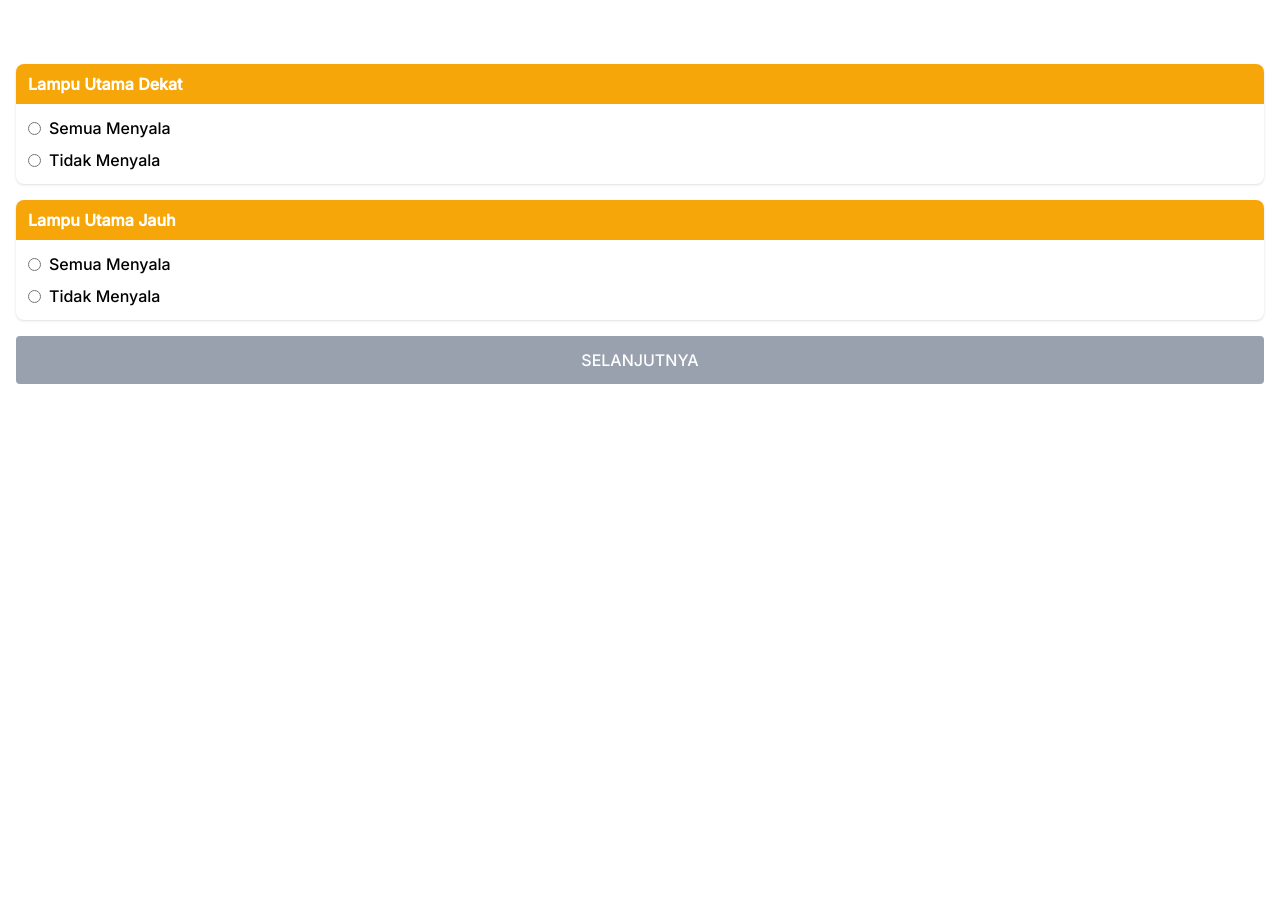
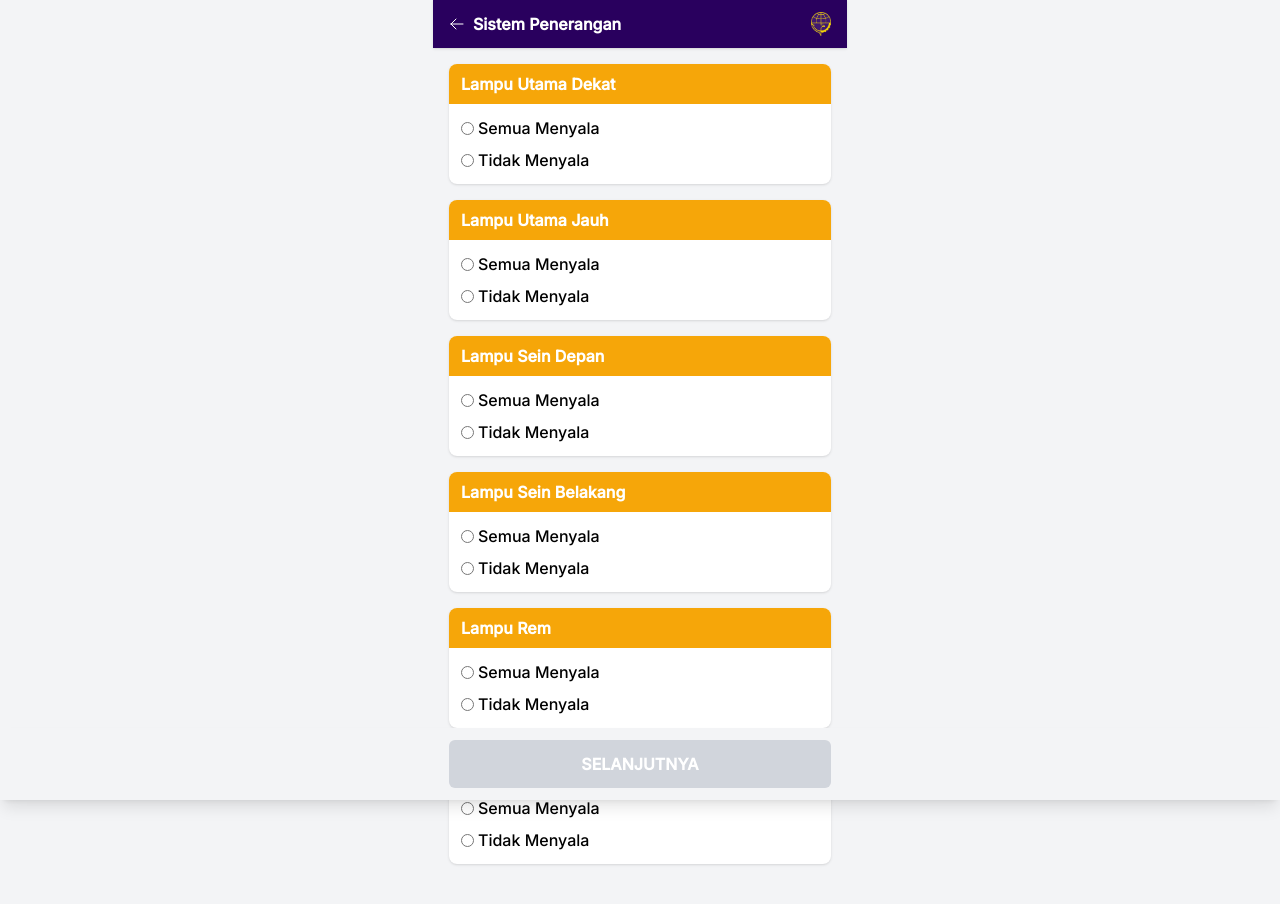
Before and after one commit to farhanangga/ramcek-nasional, a Next.js app: page /pemeriksaan/pemeriksaanTeknis/1-sistemPenerangan in a window 1280 px wide. Shown: the top 904 px of the page. Before the commit the page ends 800 px from the top, so only its background shows below. Built offline with nearby package versions, Linux system fonts and the light colour scheme.

Commit message:
FIXED USEEFFECT

```diff
--- a/src/app/pemeriksaan/pemeriksaanTeknis/1-sistemPenerangan/page.tsx
+++ b/src/app/pemeriksaan/pemeriksaanTeknis/1-sistemPenerangan/page.tsx
@@ -2,191 +2,271 @@
 import { useState, useEffect } from "react";
 import { useRouter } from "next/navigation";
 
-interface Option {
-  value: string;
-  label: string;
-  showPhoto?: boolean;
-  showVideo?: boolean;
-  showSide?: boolean; // kanan/kiri
-}
-
-interface Question {
-  id: string;
-  label: string;
-  options: Option[];
-}
-
-interface Answer extends Option {
+interface Answer {
+  status?: "semua" | "tidak";
   side?: { kanan?: boolean; kiri?: boolean };
   photo?: string;
   video?: string;
 }
 
+const questions = [
+  { id: "lampu_dekat", label: "Lampu Utama Dekat" },
+  { id: "lampu_jauh", label: "Lampu Utama Jauh" },
+  { id: "sein_depan", label: "Lampu Sein Depan" },
+  { id: "sein_belakang", label: "Lampu Sein Belakang" },
+  { id: "rem", label: "Lampu Rem" },
+  { id: "mundur", label: "Lampu Mundur" },
+];
+
 export default function SistemPeneranganPage() {
   const router = useRouter();
   const [answers, setAnswers] = useState<Record<string, Answer>>({});
 
-  const questions: Question[] = [
-    {
-      id: "lampu_dekat",
-      label: "Lampu Utama Dekat",
-      options: [
-        { value: "semua", label: "Semua Menyala", showPhoto: true, showVideo: true },
-        { value: "tidak", label: "Tidak Menyala", showPhoto: true, showVideo: true, showSide: true },
-      ],
-    },
-    {
-      id: "lampu_jauh",
-      label: "Lampu Utama Jauh",
-      options: [
-        { value: "semua", label: "Semua Menyala", showPhoto: true, showVideo: true },
-        { value: "tidak", label: "Tidak Menyala", showPhoto: true, showVideo: true, showSide: true },
-      ],
-    },
-    // dst untuk sein, rem, mundur
-  ];
+  // 🔹 Load jawaban lama + merge dengan foto/video baru
+  useEffect(() => {
+    // Ambil jawaban lama
+    const savedAnswers = localStorage.getItem("sistemPeneranganAnswers");
+    if (savedAnswers) {
+      setAnswers(JSON.parse(savedAnswers));
+    }
 
-  // 🟢 Pilih opsi
-  const handleSelect = (qId: string, opt: Option) => {
-    const newAnswer: Answer = { ...opt };
-    setAnswers((prev) => ({ ...prev, [qId]: newAnswer }));
-    localStorage.setItem(`answer_${qId}`, JSON.stringify(newAnswer));
+    // Cek apakah ada foto/video baru dari cameraFoto / cameraVideo
+    questions.forEach((q) => {
+      const savedPhoto = localStorage.getItem(`capturedPhoto_${q.id}`);
+      if (savedPhoto) {
+        const { photo } = JSON.parse(savedPhoto);
+        setAnswers((prev) => ({
+          ...prev,
+          [q.id]: { ...prev[q.id], photo },
+        }));
+        localStorage.removeItem(`capturedPhoto_${q.id}`);
+      }
+
+      const savedVideo = localStorage.getItem(`capturedVideo_${q.id}`);
+      if (savedVideo) {
+        const { video } = JSON.parse(savedVideo);
+        setAnswers((prev) => ({
+          ...prev,
+          [q.id]: { ...prev[q.id], video },
+        }));
+        localStorage.removeItem(`capturedVideo_${q.id}`);
+      }
+    });
+  }, []);
+
+  // 🔹 Simpan jawaban ke localStorage tiap kali berubah
+  useEffect(() => {
+    if (Object.keys(answers).length > 0) {
+      localStorage.setItem("sistemPeneranganAnswers", JSON.stringify(answers));
+    }
+  }, [answers]);
+
+  const handleStatusChange = (qId: string, status: "semua" | "tidak") => {
+    setAnswers((prev) => ({
+      ...prev,
+      [qId]: { ...prev[qId], status, side: { kanan: false, kiri: false } },
+    }));
   };
 
-  // 🟢 Toggle kanan/kiri
   const handleSideChange = (qId: string, side: "kanan" | "kiri") => {
-    setAnswers((prev) => {
-      const updated = {
+    setAnswers((prev) => ({
+      ...prev,
+      [qId]: {
         ...prev[qId],
         side: {
           ...prev[qId]?.side,
           [side]: !prev[qId]?.side?.[side],
         },
-      };
-      localStorage.setItem(`answer_${qId}`, JSON.stringify(updated));
-      return { ...prev, [qId]: updated };
-    });
+      },
+    }));
   };
 
-  // 🟢 Ambil foto & video tersimpan
-  useEffect(() => {
-    questions.forEach((q) => {
-      const saved = localStorage.getItem(`answer_${q.id}`);
-      if (saved) {
-        setAnswers((prev) => ({ ...prev, [q.id]: JSON.parse(saved) }));
-      }
-
-      const savedPhoto = localStorage.getItem(`capturedPhoto_${q.id}`);
-      if (savedPhoto) {
-        const { photo, qId, option } = JSON.parse(savedPhoto);
+  const handleRemoveFile = (qId: string, type: "photo" | "video") => {
     setAnswers((prev) => ({
       ...prev,
-          [qId]: { ...prev[qId], value: option, photo },
+      [qId]: { ...prev[qId], [type]: undefined },
     }));
-      }
+  };
 
-      const savedVideo = localStorage.getItem(`capturedVideo_${q.id}`);
-      if (savedVideo) {
-        const { video, qId, option } = JSON.parse(savedVideo);
-        setAnswers((prev) => ({
-          ...prev,
-          [qId]: { ...prev[qId], value: option, video },
-        }));
-      }
-    });
-  }, []);
-
-  const semuaTerisi = questions.every((q) => answers[q.id]);
+  const semuaTerisi = questions.every((q) => answers[q.id]?.status);
 
   return (
+    <div className="bg-gray-100 flex justify-center">
+      <div className="min-h-screen w-[414px] bg-gray-100 pb-20">
+        {/* Header */}
+        <div className="fixed w-full max-w-[414px] z-50">
+          <div className="flex items-center justify-between bg-[#29005E] text-white px-4 py-3 shadow">
+            <div className="flex items-center gap-2">
+              <button
+                onClick={() =>
+                  router.push("/pemeriksaan/pemeriksaanAdministrasi")
+                }
+              >
+                <svg
+                  xmlns="http://www.w3.org/2000/svg"
+                  fill="none"
+                  viewBox="0 0 24 24"
+                  strokeWidth={1.5}
+                  stroke="currentColor"
+                  className="w-4 h-4"
+                >
+                  <path
+                    strokeLinecap="round"
+                    strokeLinejoin="round"
+                    d="M10.5 19.5 3 12m0 0 7.5-7.5M3 12h18"
+                  />
+                </svg>
+              </button>
+              <span className="font-semibold">Sistem Penerangan</span>
+            </div>
+            <img src="/img/assets/logo.png" alt="logo" className="w-5" />
+          </div>
+        </div>
+
+        {/* Isi */}
         <div className="pt-16 px-4">
           {questions.map((q) => (
             <div key={q.id} className="mb-4 bg-white rounded-lg shadow">
+              {/* Judul */}
               <div className="bg-[#F6A609] text-white px-3 py-2 rounded-t-lg font-bold">
                 {q.label}
               </div>
 
               <div className="p-3 space-y-2">
-            {q.options.map((opt) => (
-              <div key={opt.value}>
-                <label className="flex items-center gap-2 text-black">
+                {/* Radio pilihan */}
+                <div className="flex flex-col gap-2">
+                  <label className="flex items-center gap-1 text-black">
                     <input
                       type="radio"
                       name={q.id}
-                    checked={answers[q.id]?.value === opt.value}
-                    onChange={() => handleSelect(q.id, opt)}
+                      checked={answers[q.id]?.status === "semua"}
+                      onChange={() => handleStatusChange(q.id, "semua")}
                       className="accent-[#29005E]"
                     />
-                  {opt.label}
+                    Semua Menyala
                   </label>
+                  <label className="flex items-center gap-1 text-black">
+                    <input
+                      type="radio"
+                      name={q.id}
+                      checked={answers[q.id]?.status === "tidak"}
+                      onChange={() => handleStatusChange(q.id, "tidak")}
+                      className="accent-[#29005E]"
+                    />
+                    Tidak Menyala
+                  </label>
+                </div>
 
-                {/* Side kanan/kiri */}
-                {answers[q.id]?.value === opt.value && opt.showSide && (
-                  <div className="flex gap-4 ml-6">
-                    <label>
+                {/* Jika pilih "Tidak Menyala" → sisi kanan/kiri */}
+                {answers[q.id]?.status === "tidak" && (
+                  <div className="flex gap-4 ml-2">
+                    <label className="flex items-center gap-1 text-black">
                       <input
                         type="checkbox"
                         checked={answers[q.id]?.side?.kanan || false}
                         onChange={() => handleSideChange(q.id, "kanan")}
-                      />{" "}
+                        className="accent-[#29005E]"
+                      />
                       Kanan
                     </label>
-                    <label>
+                    <label className="flex items-center gap-1 text-black">
                       <input
                         type="checkbox"
                         checked={answers[q.id]?.side?.kiri || false}
                         onChange={() => handleSideChange(q.id, "kiri")}
-                      />{" "}
+                        className="accent-[#29005E]"
+                      />
                       Kiri
                     </label>
                   </div>
                 )}
 
+                {/* Upload foto & video */}
+                {answers[q.id]?.status && (
+                  <div className="flex gap-3 mt-2">
                     {/* Foto */}
-                {answers[q.id]?.value === opt.value && opt.showPhoto && (
-                  answers[q.id]?.photo ? (
-                    <img src={answers[q.id].photo} className="w-32 h-24 object-cover" />
+                    {answers[q.id]?.photo ? (
+                      <div className="relative w-28 h-20 border rounded-lg overflow-hidden">
+                        <img
+                          src={answers[q.id]?.photo}
+                          alt="foto"
+                          className="object-cover w-full h-full"
+                        />
+                        <button
+                          onClick={() => handleRemoveFile(q.id, "photo")}
+                          className="absolute top-1 right-1 w-6 h-6 bg-red-500 text-white rounded-full"
+                        >
+                          ✕
+                        </button>
+                      </div>
                     ) : (
-                    <button
+                      <div
                         onClick={() =>
-                        router.push(`/pemeriksaan/pemeriksaanTeknis/1-sistemPenerangan/cameraFoto?qId=${q.id}&option=${opt.value}`)
+                          router.push(
+                            `/pemeriksaan/pemeriksaanTeknis/1-sistemPenerangan/cameraFoto?qId=${q.id}`
+                          )
                         }
-                      className="p-2 border rounded bg-purple-100"
+                        className="flex flex-col items-center justify-center h-32 w-full border-2 border-dashed border-[#29005E] rounded-lg bg-[#F3E9FF] cursor-pointer"
                       >
-                      Ambil Foto
-                    </button>
-                  )
+                        <img src="/img/icon/camera.png" className="w-6 mb-1" />
+                        <span className="text-sm text-gray-700">Ambil Foto</span>
+                      </div>
                     )}
 
                     {/* Video */}
-                {answers[q.id]?.value === opt.value && opt.showVideo && (
-                  answers[q.id]?.video ? (
-                    <video src={answers[q.id].video} controls className="w-32 h-24" />
+                    {answers[q.id]?.video ? (
+                      <div className="relative w-28 h-20 border rounded-lg overflow-hidden">
+                        <video
+                          src={answers[q.id]?.video}
+                          className="object-cover w-full h-full"
+                          controls
+                        />
+                        <button
+                          onClick={() => handleRemoveFile(q.id, "video")}
+                          className="absolute top-1 right-1 w-6 h-6 bg-red-500 text-white rounded-full"
+                        >
+                          ✕
+                        </button>
+                      </div>
                     ) : (
-                    <button
+                      <div
                         onClick={() =>
-                        router.push(`/pemeriksaan/pemeriksaanTeknis/1-sistemPenerangan/cameraVideo?qId=${q.id}&option=${opt.value}`)
+                          router.push(
+                            `/pemeriksaan/pemeriksaanTeknis/1-sistemPenerangan/cameraVideo?qId=${q.id}`
+                          )
                         }
-                      className="p-2 border rounded bg-purple-100"
+                        className="flex flex-col items-center justify-center h-32 w-full border-2 border-dashed border-[#29005E] rounded-lg bg-[#F3E9FF] cursor-pointer"
                       >
-                      Ambil Video
-                    </button>
-                  )
+                        <img src="/img/icon/camera.png" className="w-6 mb-1" />
+                        <span className="text-sm text-gray-700">Ambil Video</span>
+                      </div>
                     )}
+                  </div>
+                )}
+              </div>
             </div>
           ))}
         </div>
-        </div>
-      ))}
 
         {/* Tombol lanjut */}
+        <div className="fixed bottom-0 left-0 w-full bg-gray-100 shadow-lg">
+          <div className="max-w-[414px] mx-auto px-4 py-3">
             <button
               disabled={!semuaTerisi}
-        onClick={() => router.push("/pemeriksaan/pemeriksaanTeknis/2-klakson")}
-        className="w-full py-3 bg-[#29005E] text-white rounded disabled:bg-gray-400"
+              onClick={() =>
+                router.push("/pemeriksaan/pemeriksaanTeknis/2-klakson")
+              }
+              className={`w-full py-3 font-bold text-white rounded-md transition ${
+                semuaTerisi
+                  ? "bg-[#29005E]"
+                  : "bg-gray-300 cursor-not-allowed"
+              }`}
             >
               SELANJUTNYA
             </button>
           </div>
+        </div>
+      </div>
+    </div>
   );
 }
```
Lines whose indentation alone changed are shown as unchanged.
